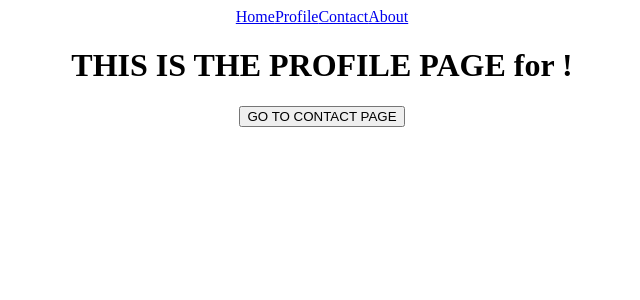
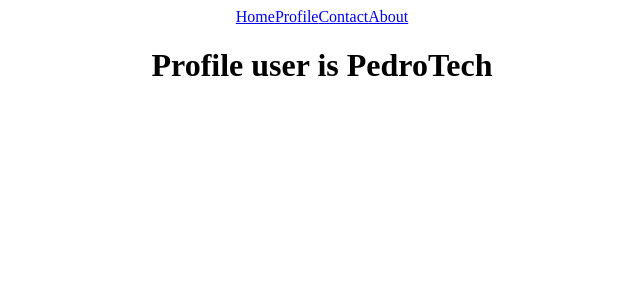
Before and after one commit to Bellagirl-maker/resume-builder, a React (Create React App) app: page /profile in a window 1280 px wide. Shown: the top 300 px of the page, without its empty margins (318-958 px from the left). Built offline with nearby package versions, Linux system fonts and the light colour scheme.

Commit message:
Update Profile.js

```diff
--- a/src/pages/Profile.js
+++ b/src/pages/Profile.js
@@ -1,15 +1,18 @@
-import { useNavigate, useParams } from "react-router-dom"
+// import { useNavigate, useParams } from "react-router-dom"
 
-export const Profile = () => {
-    let navigate = useNavigate();
-    let { username } = useParams;
+export const Profile = (props) => {
     return (
-        <div>
-            <h1>THIS IS THE PROFILE PAGE for {username}!</h1>
-            <button onClick={() => {
-                navigate("/contact");
-            }}>GO TO CONTACT PAGE</button>
-        </div>
-    )
+        <h1> Profile user is {props.username}</h1>
+    );
+    // let navigate = useNavigate();
+    // let { username } = useParams;
+    // return (
+    //     <div>
+    //         <h1>THIS IS THE PROFILE PAGE for {username}!</h1>
+    //         <button onClick={() => {
+    //             navigate("/contact");
+    //         }}>GO TO CONTACT PAGE</button>
+    //     </div>
+    // )
 
 }
```
